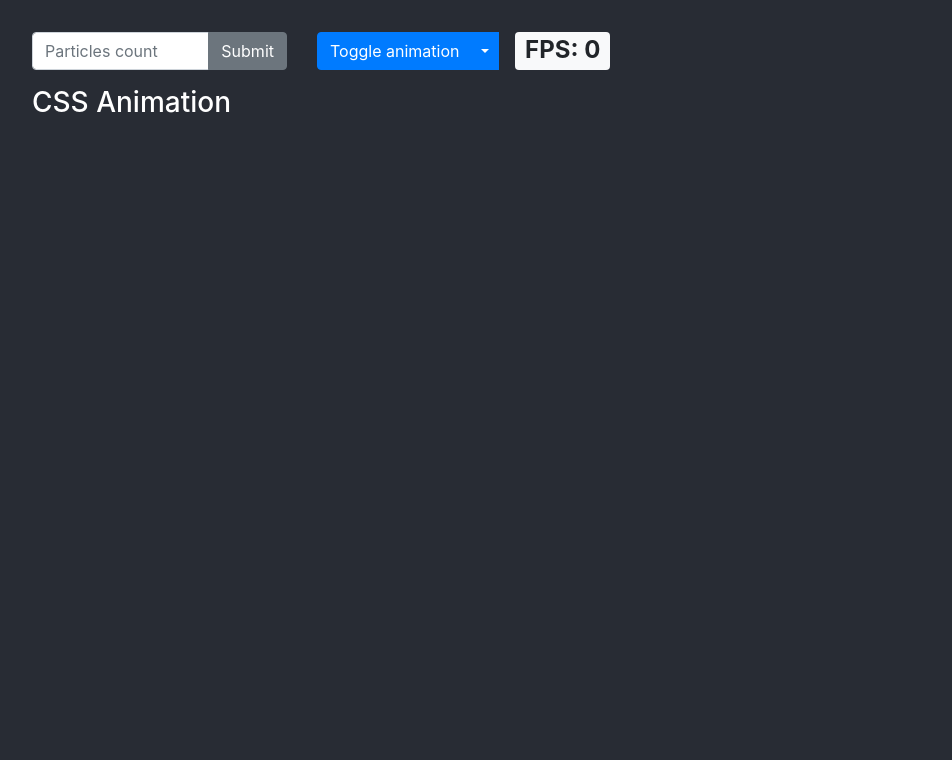
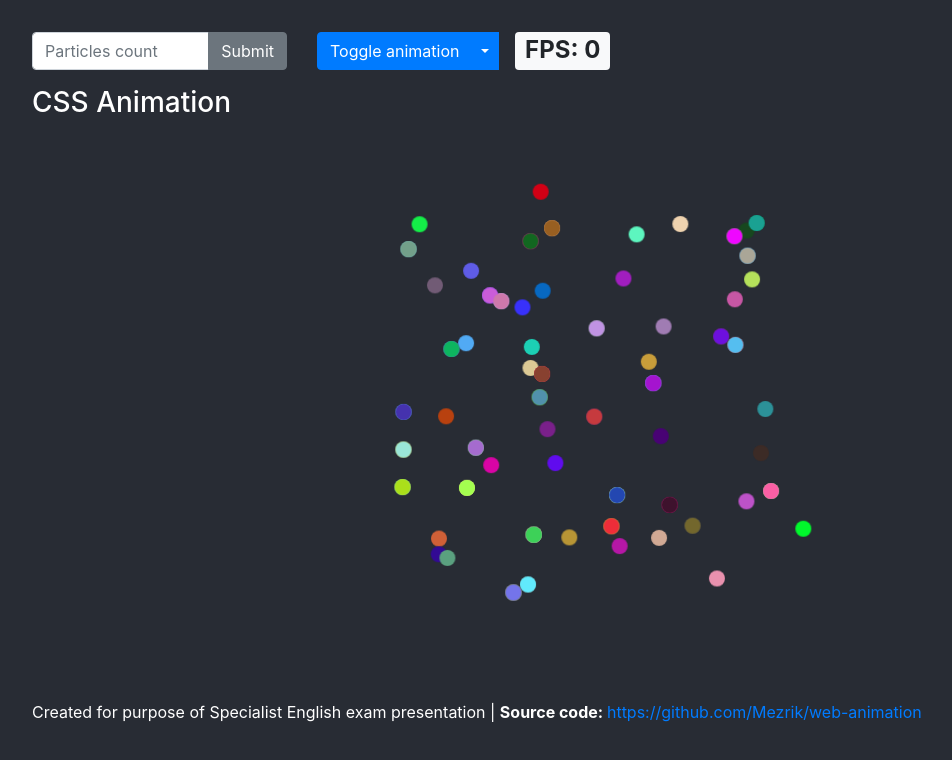
Before and after one commit to Mezrik/web-animation, a React (Create React App) app: page / in a window 1280 px wide. Shown: the top 760 px of the page, without its empty margins (53-1005 px from the left). Built offline with nearby package versions, Linux system fonts and the light colour scheme.

Commit message:
Starting state change, added footer

```diff
--- a/src/App.js
+++ b/src/App.js
@@ -21,7 +21,7 @@ export class App extends React.Component {
     this.particlesCount = React.createRef();
 
     this.state = {
-      stop: true,
+      stop: false,
       particles: 100,
       warning: null,
       animation: 0,
@@ -114,6 +114,10 @@ export class App extends React.Component {
               {animations[animation].animation}
             </Col>
           </Row>}
+          <footer>
+            Created for purpose of Specialist English exam presentation | <b>Source code: </b>
+            <a href="https://github.com/Mezrik/web-animation">https://github.com/Mezrik/web-animation</a>
+          </footer>
         </Container>
       </div>
     );
--- a/src/components/animations/CSSanimation.jsx
+++ b/src/components/animations/CSSanimation.jsx
@@ -35,7 +35,7 @@ export const CSSanimation = (props) => {
       animationFillMode: 'forwards'
   }
 
-  const seeds = new Array(props.particlesCount).fill(Math.floor(random(200, 300)));
+  const seeds = new Array(props.particlesCount).fill(Math.floor(random(200, 250)));
   let particles = seeds.map((seed) => {
     movementAnimation = {
       ...movementAnimation,
--- a/src/components/animations/GSAPanimation.jsx
+++ b/src/components/animations/GSAPanimation.jsx
@@ -12,7 +12,7 @@ export class GSAPanimation extends React.Component {
     super(props);
 
     this.state = {
-      seed: Math.floor(random(200, 300)),
+      seed: Math.floor(random(200, 250)),
     }
 
     this.particlesRefs = [];
--- a/src/styles/App.css
+++ b/src/styles/App.css
@@ -1,5 +1,9 @@
 body, html {
   min-height: 100%;
+}
+
+footer {
+  color: #fff;
 }
 
 .App {
@@ -10,7 +14,7 @@ body, html {
 }
 
 canvas {
-  margin: 2rem auto;
+  margin: 2rem auto 3rem;
   display: block;
 }
 
--- a/src/styles/animation.css
+++ b/src/styles/animation.css
@@ -9,7 +9,9 @@
 }
 
 .animation-frame {
+  margin-top: 2rem;
+  margin-bottom: 3rem;
   width: 100%;
-  min-height: 80vh;
+  min-height: 500px;
   overflow: hidden;
 }
```
